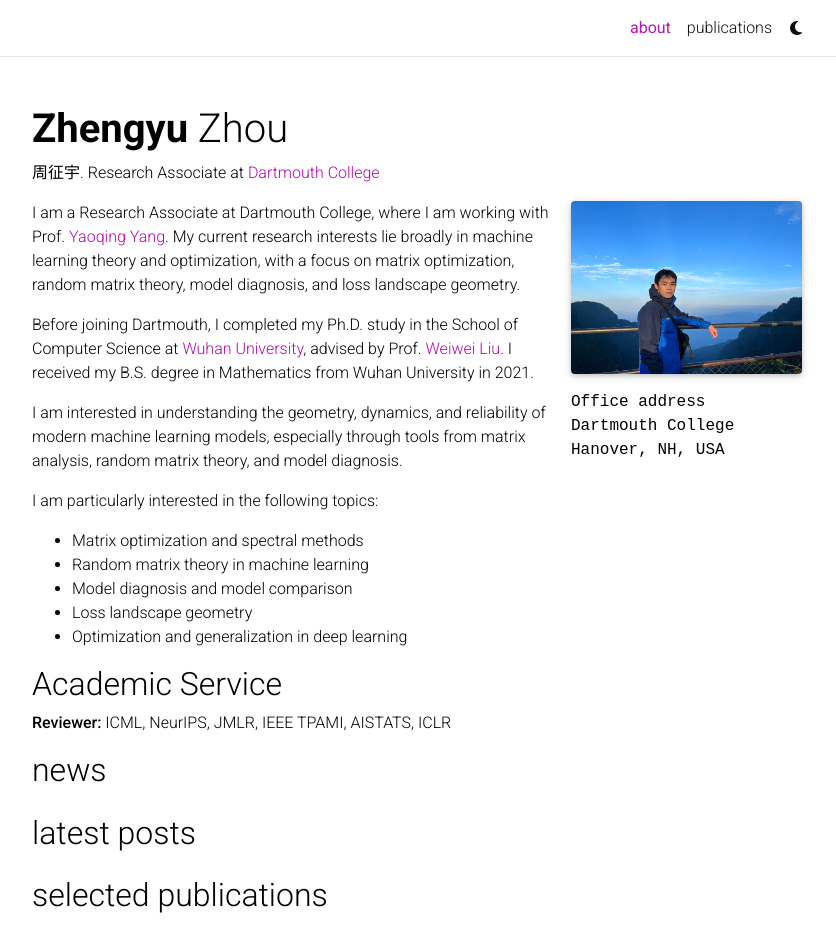
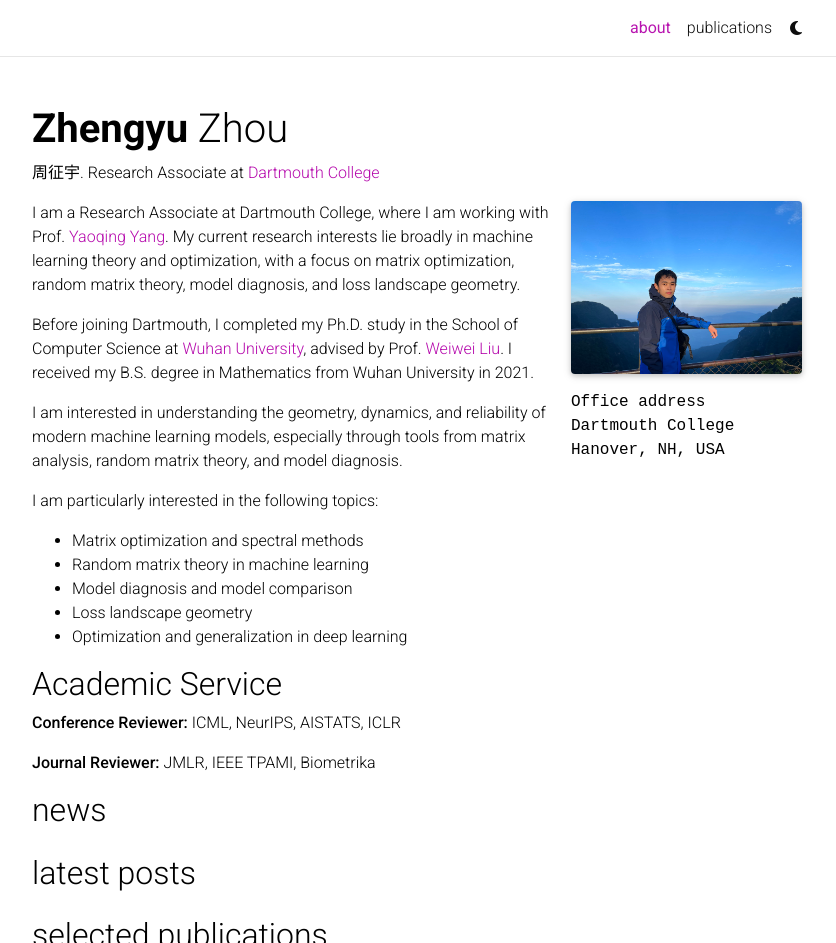
Before and after one commit to zzy126/zzy126.github.io, a Jekyll site: the page built from _pages/about.md, in a window 1280 px wide and 1272 px high, cut to the strip 0-943 px from the top of the window. Shown: the whole strip, without its empty margins (223-1059 px from the left). Built offline with Jekyll 4.4.1, drawn with Linux system fonts in a browser that asks for light colours; full-size pictures stand in for the smaller copies a plugin makes; comment, search, counter and statistics services are not loaded; a style sheet for code colours, icons or effects is not loaded.

Commit message:
Update about.md

```diff
--- a/_pages/about.md
+++ b/_pages/about.md
@@ -37,4 +37,6 @@ I am particularly interested in the following topics:
 
 ## Academic Service
 
-**Reviewer:** ICML, NeurIPS, JMLR, IEEE TPAMI, AISTATS, ICLR
+**Conference Reviewer:** ICML, NeurIPS, AISTATS, ICLR
+
+**Journal Reviewer:** JMLR, IEEE TPAMI, Biometrika
```
